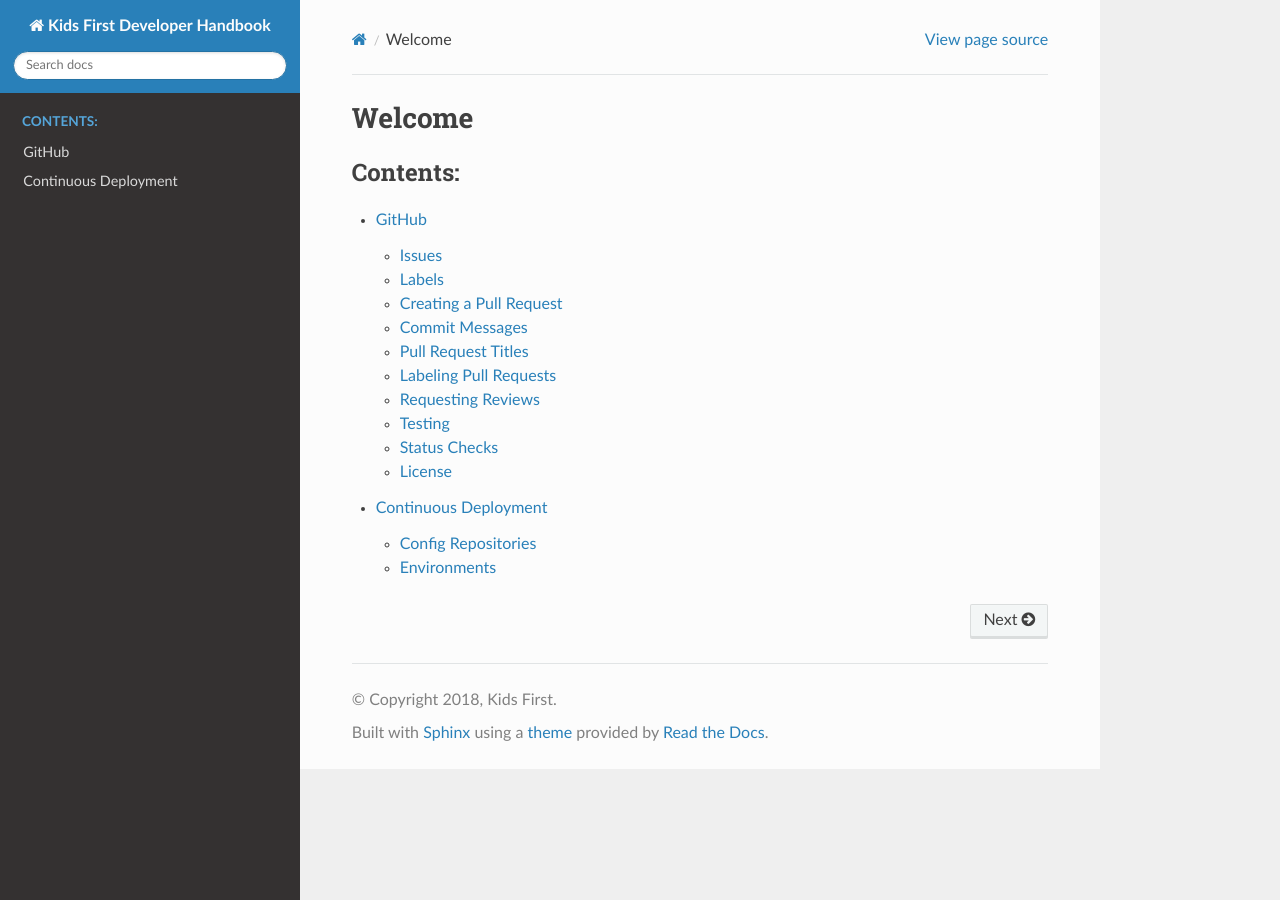
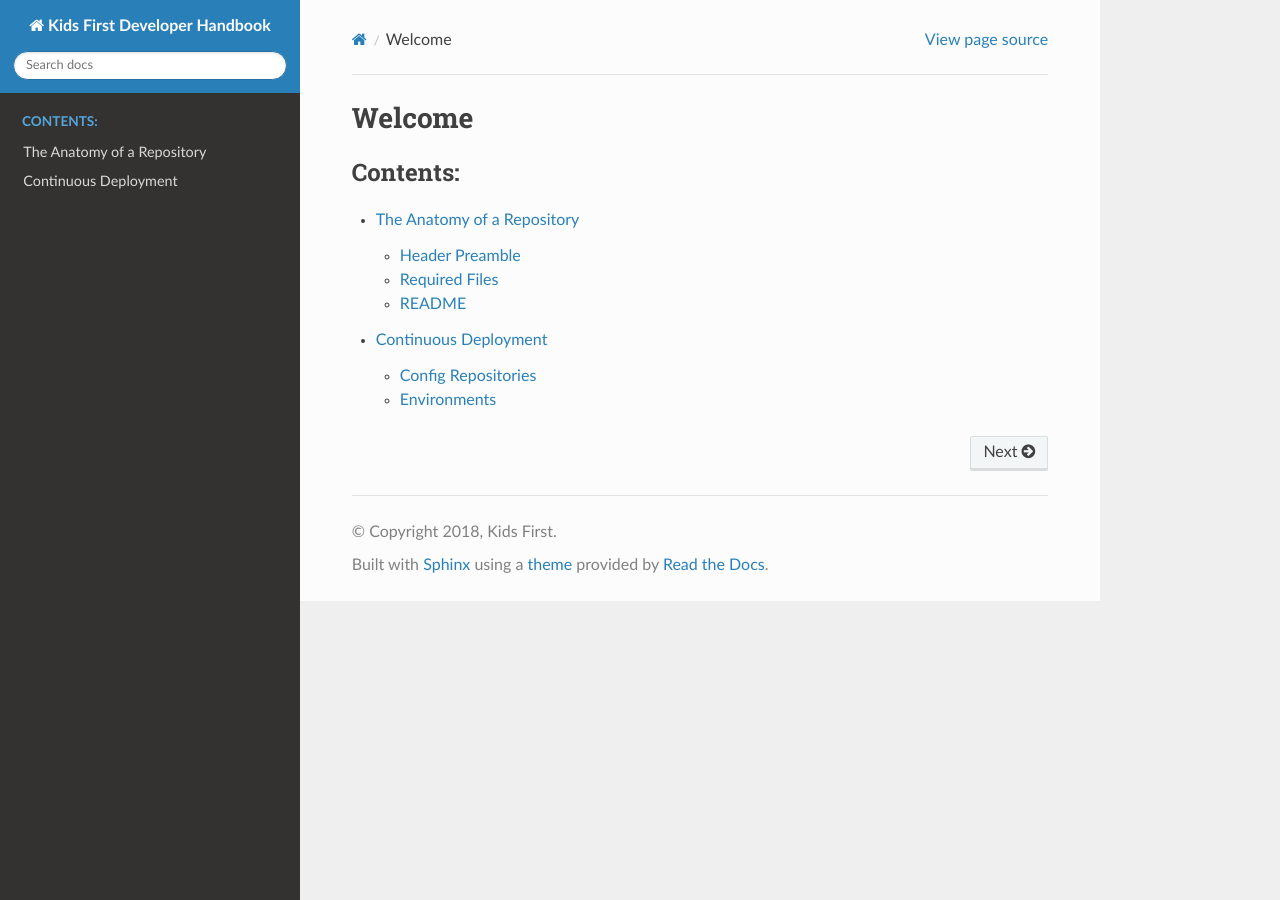
Before and after one commit to kids-first/kf-developer-handbook, a Sphinx documentation site: the page built from docs/index.rst, in a window 1280 px wide. Built offline with Sphinx 7.4.7 and the Read the Docs theme 2.0.0, drawn with Linux system fonts in a browser that asks for light colours; part of the change alters nothing that is shown.

Commit message:
:memo: Add section on repository anatomy

```diff
--- a/docs/index.rst
+++ b/docs/index.rst
@@ -10,5 +10,5 @@ Welcome
    :maxdepth: 2
    :caption: Contents:
 
-   github
+   repositories
    cicd
--- /dev/null
+++ b/docs/repositories.rst
@@ -0,0 +1,110 @@
+***************************
+The Anatomy of a Repository
+***************************
+
+Keeping code repositories consistent is important to allow developers and interested users to navigate and contribute to the Kids First codebase.
+Here, we lay out the fundamental components that each repository under the `Kids First Organization <http://github.com/kids-first/>`_ should include.
+
+
+Header Preamble
+===============
+
+.. figure:: _static/images/dataservice-repo-header.png
+   :alt: Dataservice's Repository Header Information
+
+   The header components of the `Kids First Dataservice <http://github.com/kids-first/kf-api-dataservice>`_
+
+Name
+----
+
+All repositories are namespaced with the organization prefx, *kf*.
+Most also include sub-spaces, such as: *api*, *task*, and *ui*.
+
+Description
+-----------
+
+The repository description should contain an emoji to characterize the repository along with a brief description of what the codebase is.
+
+Link
+----
+
+The repository link should ideally link to the production application where the code is running.
+If that does not make sense for the codebase, a public facing documentation or endpoint is also a good choice.
+
+Wikis and Projects
+------------------
+
+As shown by the navigation tabs, repositories that do not use *Projects* and *Wikis* features on GitHub disable them in the repository settings.
+
+Tags
+----
+
+Tags should be attached to describe the codebase and make it easier to discover when searching by, eg: *python*.
+
+
+Required Files
+==============
+
+.. figure:: _static/images/coordinator-repo-files.png
+   :alt: Release Coordinator's File Structure
+
+   The file structure of the root of the Release Coordinator's codebase
+
+.gitignore
+----------
+
+An appropriate `.gitignore` is important to prevent against commiting of files that do not need to be tracked.
+This file's contents will be determined by the codebase.
+
+Dockerfile
+----------
+
+All codebases that are to be deployed should contain a `Dockerfile` that will run the service in a container.
+
+LICENSE
+-------
+
+A copy of the Apache 2.0 license should be included under the `LICENSE` file in the root of all public repositories.
+This file can automatically be added with the GitHub interface by clicking `Create new file`, then entering `LICENSE` as the file name.
+A button prompting to choose the type of license will be displayed which will offer Apache 2.0 as one of the options.
+
+Jenkinsfile
+-----------
+
+Repositories that are built and/or deployed should contain a `Jenkinsfile` that will include the module name of the Jenkins pipeline to use.
+
+README.md
+---------
+
+The `README.md` file is important for providing more detailed information about the codebase.
+
+README
+======
+
+.. figure:: _static/images/dataservice-repo-readme.png
+   :alt: Dataservice's README
+
+   The header of the Dataservice's README file as seen on its GitHub repository
+
+The README is important for introducing users and developers alike to a codebase.
+
+Branding
+--------
+
+Public repositories should maintain a consistent Kids First logo with the title of the repository's application in the head of the README file.
+
+Badges
+------
+
+Status badges for any status checks that provide them should be listed directly under the repository's branding image.
+
+Title
+-----
+
+The title should be included as a heading directly after the badges and be followed by a brief description of the codebase.
+
+Content
+-------
+
+The rest of the README should provide some basic documentation that is unique to the codebase itself.
+This should, at a minimum, explain how to use and develop the code.
```
Also changed, not shown: docs/_static/images/coordinator-repo-files.png (added), docs/_static/images/dataservice-repo-header.png (added), docs/_static/images/dataservice-repo-readme.png (added).
